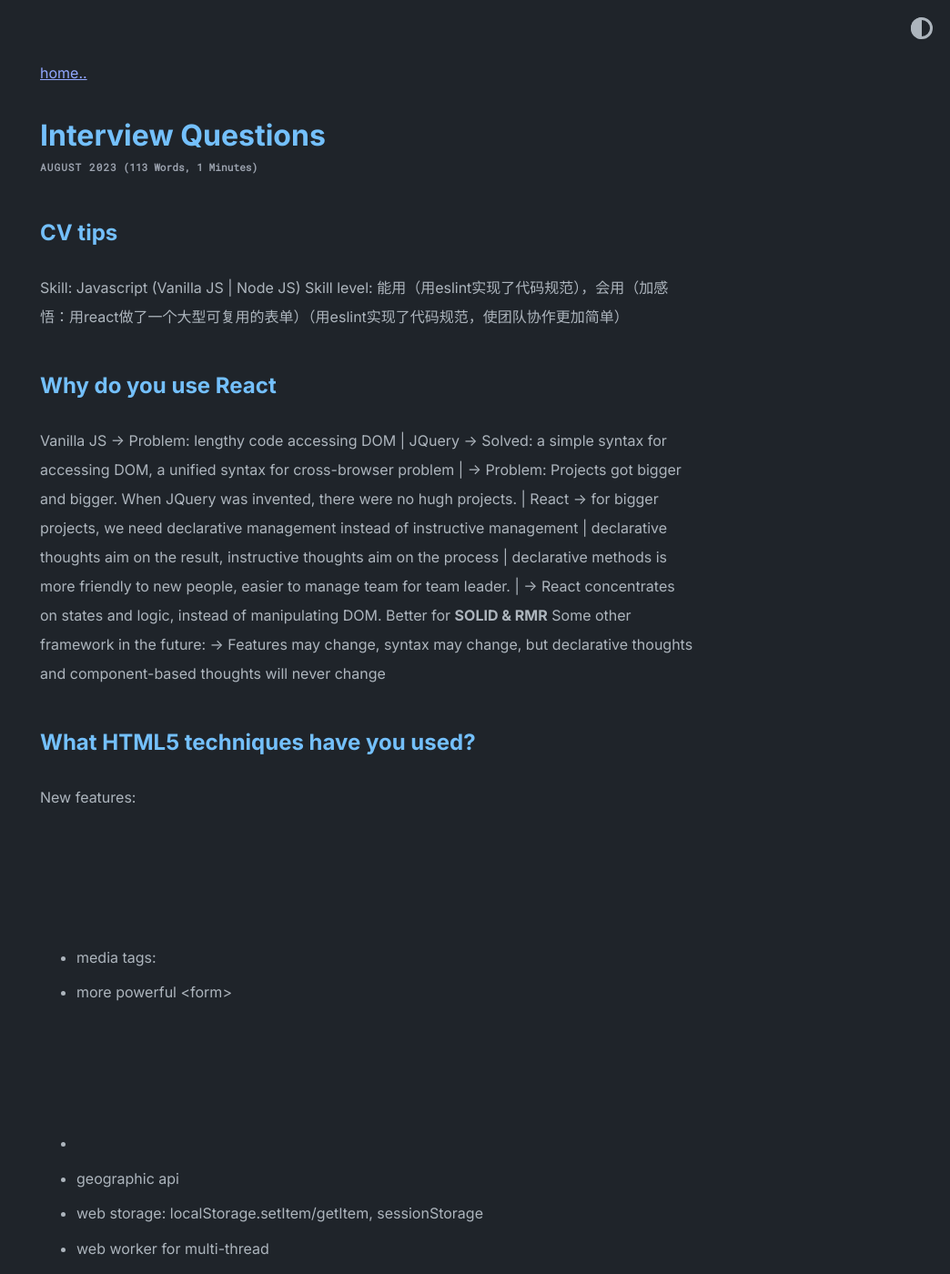
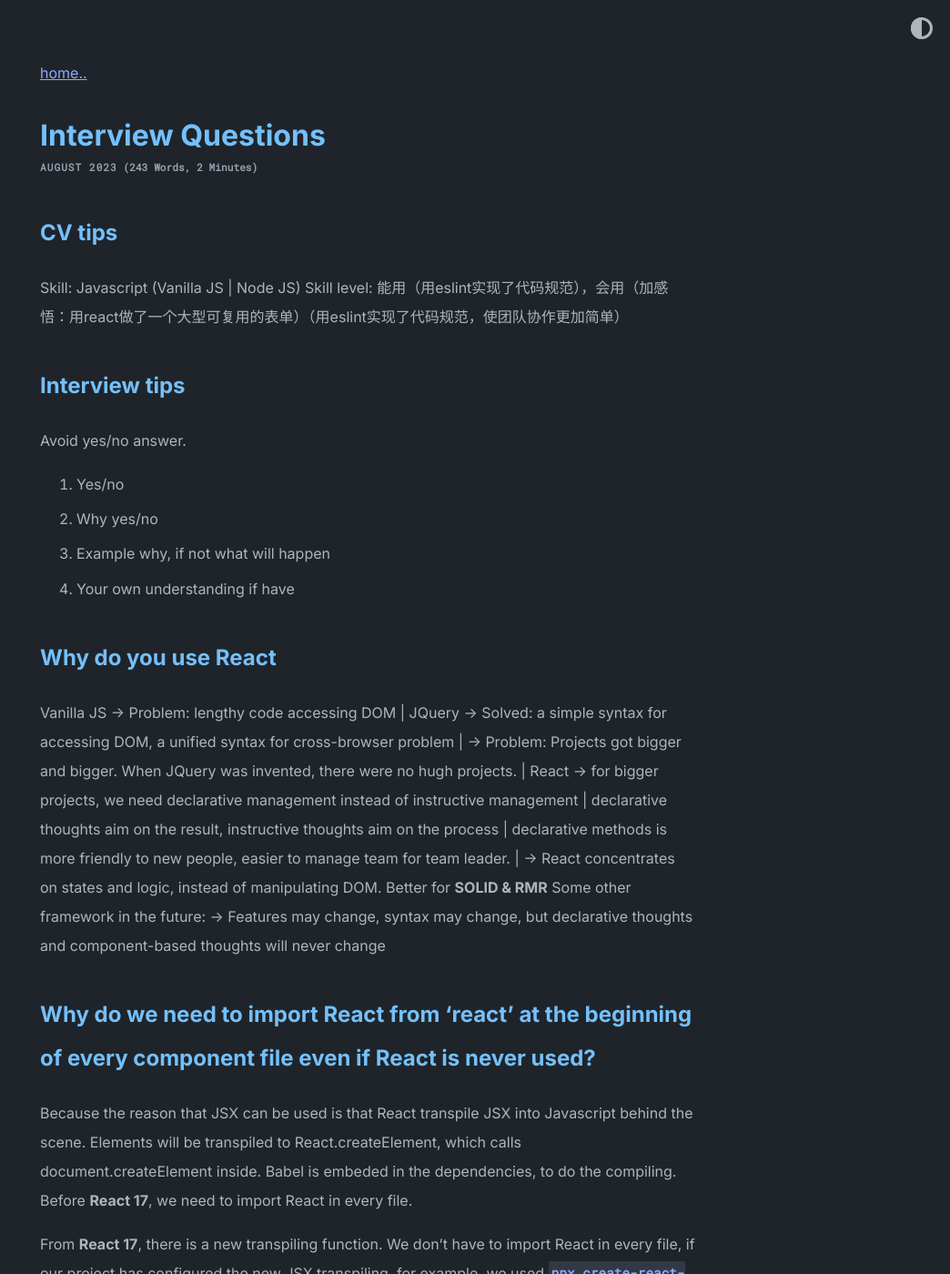
Before and after one commit to DianaLeo/DianaLeo.github.io, a Jekyll site: the page built from _posts/2023-08-28-Interview-questions.md, in a window 1280 px wide and 1400 px high. Shown: the whole window at 91% size, without its empty margins (236-1280 px from the left). Built offline with Jekyll 4.4.1, drawn with Linux system fonts in a browser that asks for light colours; some of the changed text lies outside the part shown.

```diff
--- a/_posts/2023-08-28-Interview-questions.md
+++ b/_posts/2023-08-28-Interview-questions.md
@@ -9,6 +9,14 @@ categories: fullstack
 
 Skill: Javascript (Vanilla JS | Node JS)
 Skill level: 能用（用eslint实现了代码规范），会用（加感悟：用react做了一个大型可复用的表单）（用eslint实现了代码规范，使团队协作更加简单）
+
+## Interview tips
+
+Avoid yes/no answer.
+1. Yes/no
+2. Why yes/no
+3. Example why, if not what will happen
+4. Your own understanding if have
 
 ## Why do you use React
 
@@ -24,7 +32,11 @@ React -> for bigger projects, we need declarative management instead of instruct
 Some other framework in the future:
        -> Features may change, syntax may change, but declarative thoughts and component-based thoughts will never change
 
+## Why do we need to import React from 'react' at the beginning of every component file even if React is never used?
 
+Because the reason that JSX can be used is that React transpile JSX into Javascript behind the scene. Elements will be transpiled to React.createElement, which calls document.createElement inside. Babel is embeded in the dependencies, to do the compiling. Before **React 17**, we need to import React in every file.
+
+From **React 17**, there is a new transpiling function. We don't have to import React in every file, if our project has configured the new JSX transpiling, for example, we used `npx create-react-app`.
 
 ## What HTML5 techniques have you used?
 
```
Also changed, not shown: _posts/2023-10-27-Why-we-use-debounce-and-useCallback-together.md (added, +97 -0 lines).
